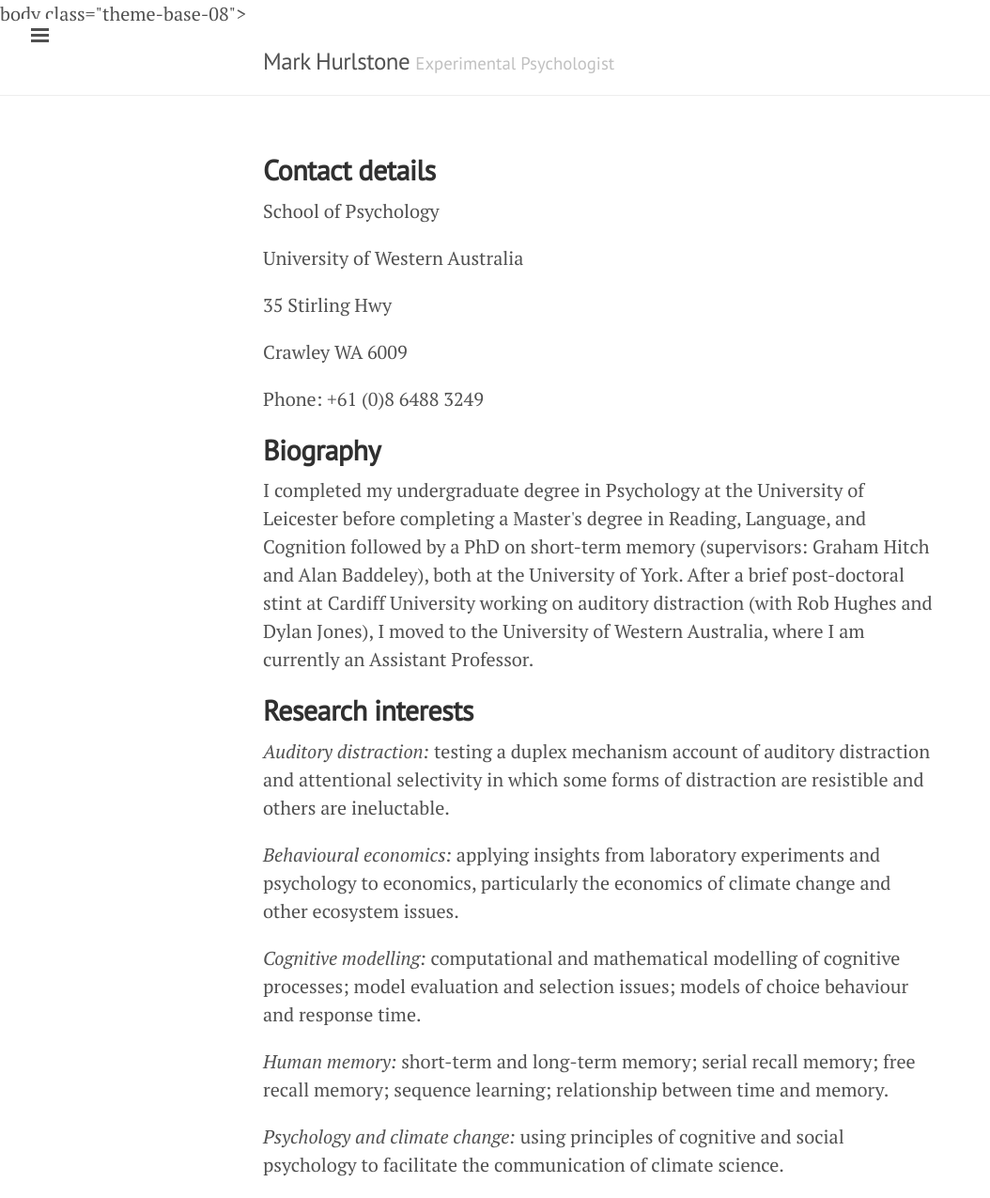
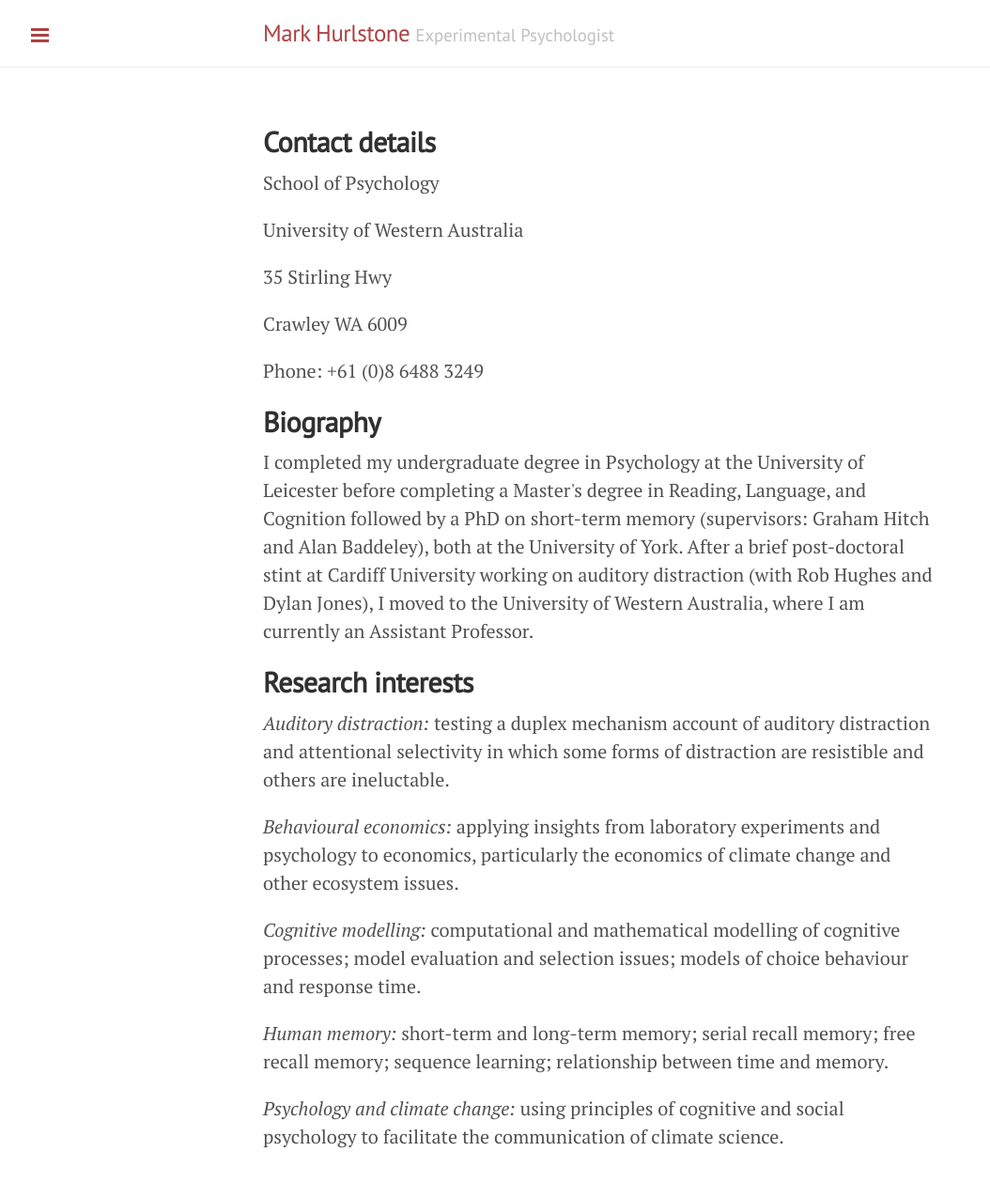
Before and after one commit to mjh508/mark-hurlstone.github.io, a Jekyll site: the page built from index.md, in a window 1280 px wide. Shown: the whole page at 94% size, without its empty margins (0-1054 px from the left). Built offline with Jekyll 4.4.1, drawn with Linux system fonts in a browser that asks for light colours; Markdown is read by kramdown in place of the engine named in the settings; after the commit the page ends 1245 px from its top, so only the background shows below that.

Commit message:
Update default.html

```diff
--- a/_layouts/default.html
+++ b/_layouts/default.html
@@ -6,7 +6,7 @@
   <body>
 
     {% include sidebar.html %}
-    body class="theme-base-08">
+    <body class="theme-base-08">
     </body>
     <!-- Wrap is the content to shift when toggling the sidebar. We wrap the
          content to avoid any CSS collisions with our real content. -->
```
